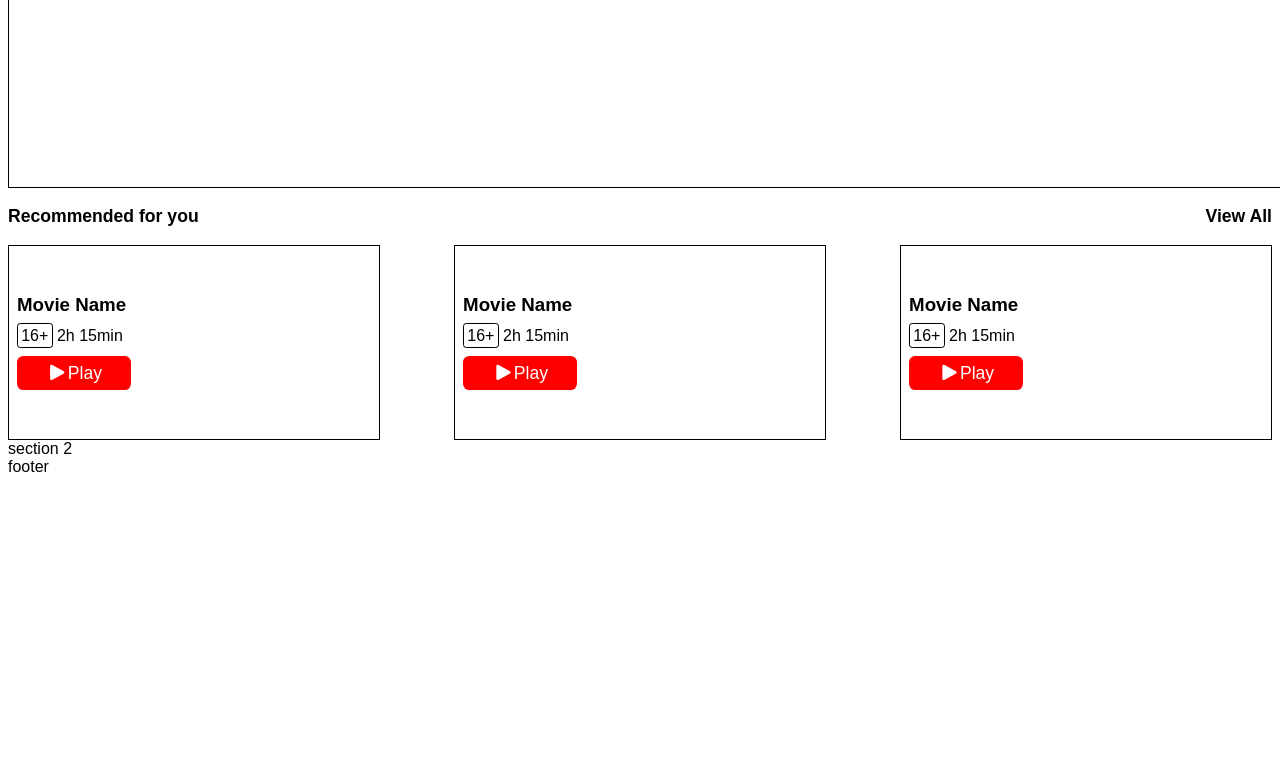
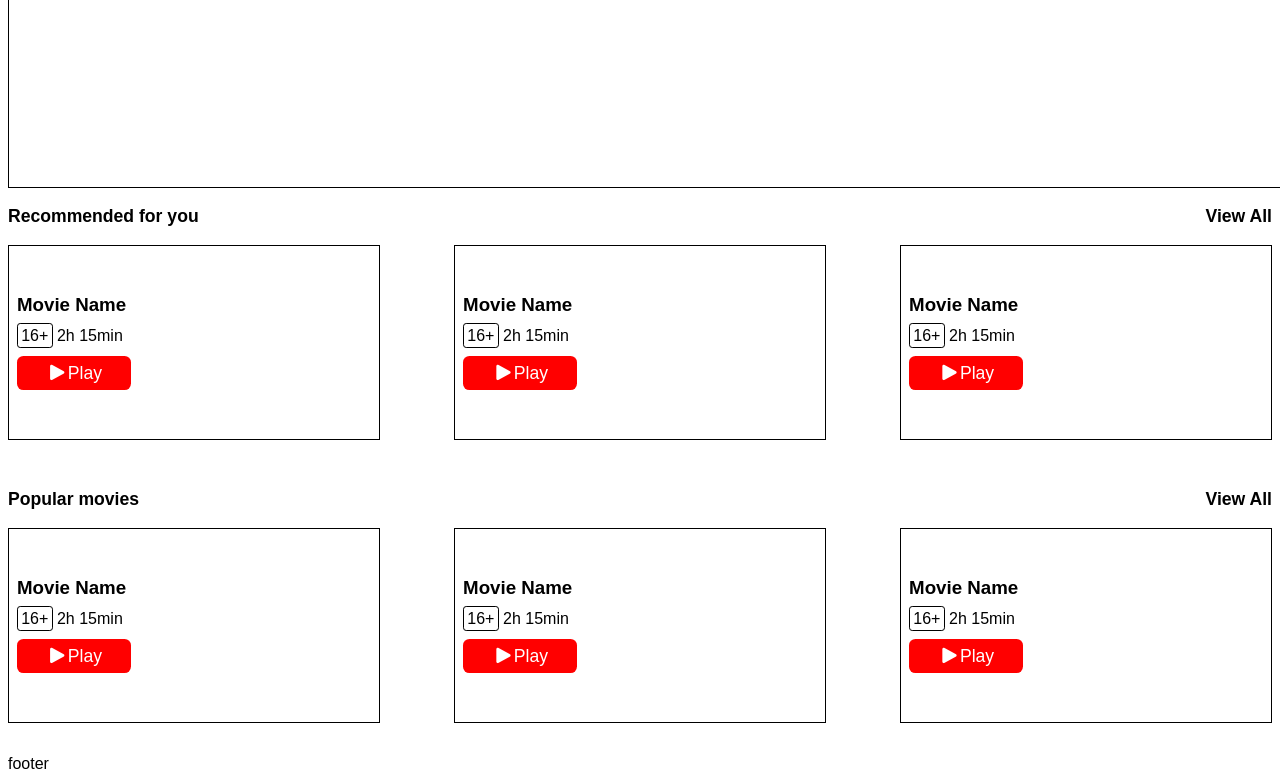
Before and after one commit to baliemre/witnetflix-wit0624, a website: page index.html in a window 1280 px wide. Shown: the part 521-1302 px from the top of the page. Before the commit the page ends 1005 px from the top, so only its background shows below. Drawn offline with Linux system fonts and the light colour scheme.

Commit message:
suggestion section completed

```diff
--- a/index.css
+++ b/index.css
@@ -105,6 +105,9 @@ main > p{
 }
 
 /* suggestion */
+.suggestion-panel {
+    margin-bottom: 2rem;
+}
 
 .movie-header {
     display: flex;
--- a/index.html
+++ b/index.html
@@ -45,7 +45,7 @@
             <div class="btn btn-lg"><i class="fa-solid fa-play"></i>Play Now</div>
 
         </main>
-        <section title="Recommended for you">
+        <section title="Recommended for you" class="suggestion-panel">
             <div class="movie-header">
                 <h2>Recommended for you</h2>
                 <p>View All</p>
@@ -77,7 +77,38 @@
                 </div>
             </div>
         </section>
-        <section>section 2</section>
+        <section title="Popular movies" class="suggestion-panel">
+                <div class="movie-header">
+                    <h2>Popular movies</h2>
+                    <p>View All</p>
+                </div>
+                <div class="movie-container">
+                    <div class="movie-card">
+                        <h3>Movie Name</h3>
+                        <div>
+                            <span class="movie-rating">16+</span>
+                            <span>2h 15min</span>
+                        </div>
+                        <div class="btn btn-md"><i class="fa-solid fa-play"></i>Play</div>
+                    </div>
+                    <div class="movie-card">
+                        <h3>Movie Name</h3>
+                        <div>
+                            <span class="movie-rating">16+</span>
+                            <span>2h 15min</span>
+                        </div>
+                        <div class="btn btn-md"><i class="fa-solid fa-play"></i>Play</div>
+                    </div>
+                    <div class="movie-card">
+                        <h3>Movie Name</h3>
+                        <div>
+                            <span class="movie-rating">16+</span>
+                            <span>2h 15min</span>
+                        </div>
+                        <div class="btn btn-md"><i class="fa-solid fa-play"></i>Play</div>
+                    </div>
+                </div>
+         </section>
         <footer>footer</footer>
     </body>
 </html>
```
